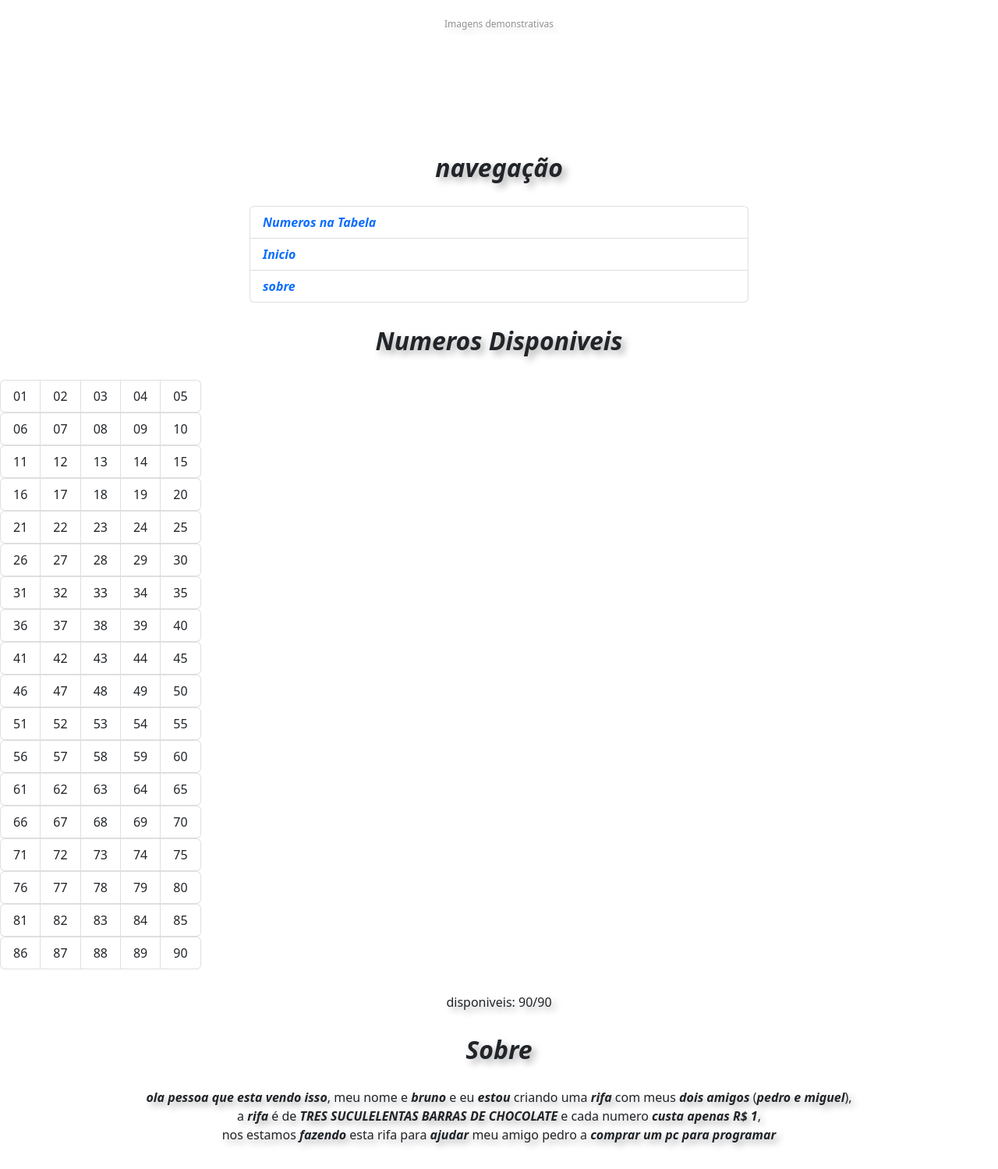
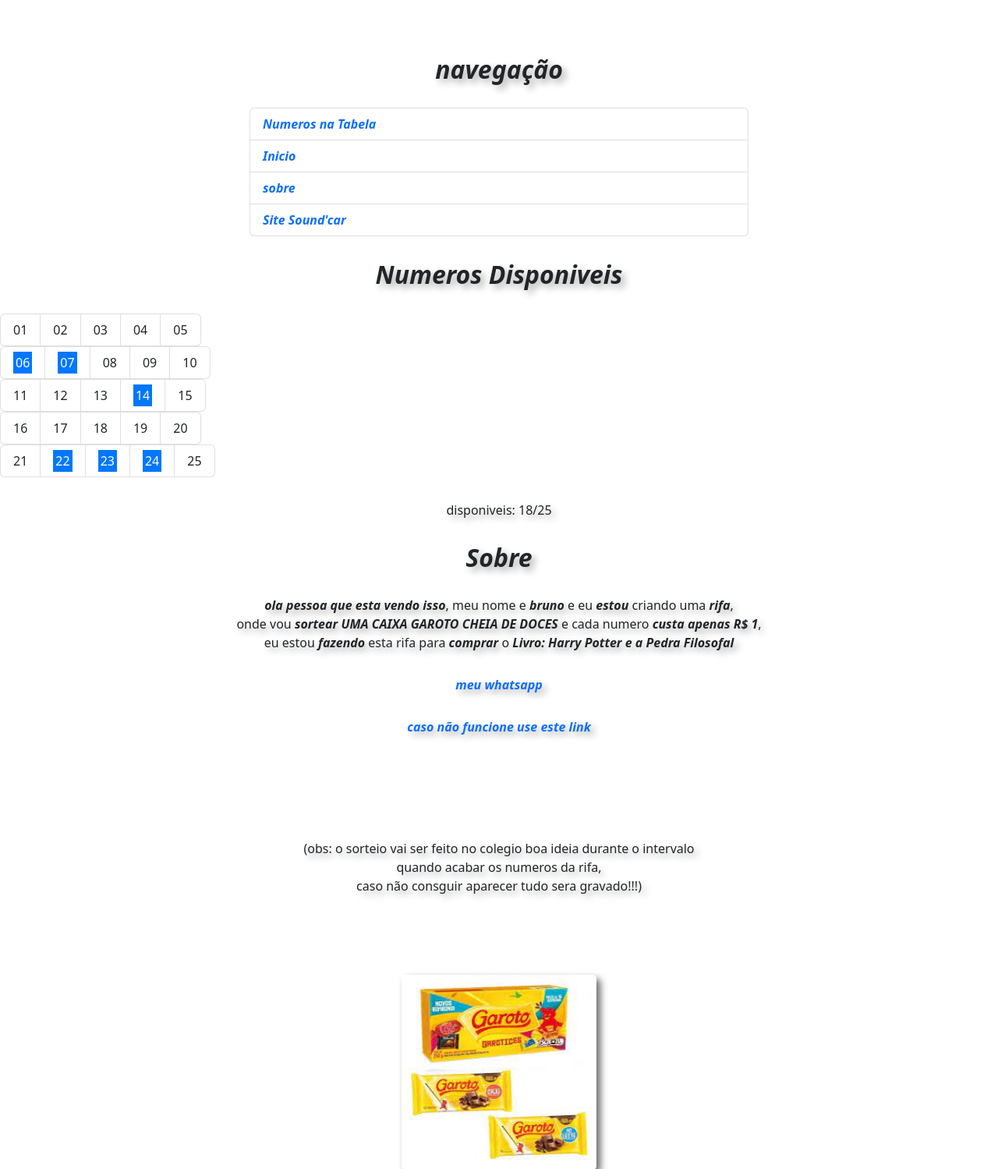
Before and after one commit to Brunin13/Brunin13.github.io, a PHP site: the page made by rifa site/index.html in a window 1280 px wide. Shown: the part 56-1555 px from the top of the page at 78% size. Run offline with PHP 8.4, Linux system fonts and the light colour scheme; some libraries are stand-ins or nearby versions.

Commit message:
Add files via upload

```diff
--- a/rifa site/index.html
+++ b/rifa site/index.html
@@ -11,11 +11,9 @@
         crossorigin="anonymous"
       />
       <link rel="stylesheet" href="style.css" />
-      <link rel="apple-touch-icon" href="img/favicon.png" />
-      <p id="mini">Imagens demonstrativas</p>
+      <link rel="shortcut icon" href="img/favicon-32x32.png" type="image/x-icon" />
+      <link rel="apple-touch-icon" href="img/apple-touch-icon.png" />
 
-      <link rel="shortcut icon" href="img/favicon.ico" type="image/x-icon" />
-      <p id="mini">Imagens demonstrativas</p>
       <title>Rifa BMP</title>
     </li>
   </head>
@@ -56,16 +54,17 @@
 
     <h2 id="navegar">navegação</h2>
     <ul class="list-group m-auto col-6">
-      <li class="list-group-item" title="nenhum dono">
+      <li class="list-group-item">
         <a href="#numeros-tabela">Numeros na Tabela</a>
       </li>
 
-      <li class="list-group-item" title="nenhum dono"><a href="#home">Inicio</a></li>
-      <li class="list-group-item" title="nenhum dono"><a href="#sobre">sobre</a></li>
+      <li class="list-group-item"><a href="#home">Inicio</a></li>
+      <li class="list-group-item" ><a href="#sobre">sobre</a></li>
+      <li class="list-group-item"><a href="https://soundcarpa.000webhostapp.com/" target="_blank"  title="Sound'car website">Site Sound'car</a></li>
     </ul>
 
     <h2 id="numeros-tabela">Numeros Disponiveis</h2>
-    <div id="numeros-div">
+    <div id="numeros-div" style="margin: auto;">
       <ul class="list-group list-group-horizontal">
         <li class="list-group-item" title="nenhum dono">01</li>
 
@@ -75,8 +74,8 @@
       <li class="list-group-item" title="nenhum dono">05</li>
       </ul>
       <ul class="list-group list-group-horizontal">
-      <li class="list-group-item" title="nenhum dono">06</li>
-      <li class="list-group-item" title="nenhum dono">07</li>
+      <li class="list-group-item" title="O Cara da tampinha"><mark>06</mark></li>
+      <li class="list-group-item" title="O Cara da tampinha"><mark>07</mark></li>
       <li class="list-group-item" title="nenhum dono">08</li>
       <li class="list-group-item" title="nenhum dono">09</li>
       <li class="list-group-item" title="nenhum dono">10</li>
@@ -84,122 +83,34 @@
       <ul class="list-group list-group-horizontal">
       <li class="list-group-item" title="nenhum dono">11</li>
       <li class="list-group-item" title="nenhum dono">12</li>
-      <li class="list-group-item" title="nenhum dono">13</li>
-      <li class="list-group-item" title="nenhum dono">14</li>
+      <li class="list-group-item" title="fiado">13</li>
+      <li class="list-group-item" title="Pedrin"><mark>14</mark></li>
       <li class="list-group-item" title="nenhum dono">15</li>
       </ul>
       <ul class="list-group list-group-horizontal">
-      <li class="list-group-item" title="nenhum dono">16</li>
+      <li class="list-group-item" title="Cintia">16</li>
       <li class="list-group-item" title="nenhum dono">17</li>
-      <li class="list-group-item" title="nenhum dono">18</li>
+      <li class="list-group-item" title="fiado">18</li>
       <li class="list-group-item" title="nenhum dono">19</li>
       <li class="list-group-item" title="nenhum dono">20</li>
       </ul>
       <ul class="list-group list-group-horizontal">
       <li class="list-group-item" title="nenhum dono">21</li>
-      <li class="list-group-item" title="nenhum dono">22</li>
-      <li class="list-group-item" title="nenhum dono">23</li>
-      <li class="list-group-item" title="nenhum dono">24</li>
+      <li class="list-group-item" title="Samuel Plays"><mark>22</mark></li>
+      <li class="list-group-item" title="Pedrin"><mark>23</mark></li>
+      <li class="list-group-item" title="O Cara da tampinha"><mark>24</mark></li>
       <li class="list-group-item" title="nenhum dono">25</li>
       </ul>
-      <ul class="list-group list-group-horizontal">
-      <li class="list-group-item" title="nenhum dono">26</li>
-      <li class="list-group-item" title="nenhum dono">27</li>
-      <li class="list-group-item" title="nenhum dono">28</li>
-      <li class="list-group-item" title="nenhum dono">29</li>
-      <li class="list-group-item" title="nenhum dono">30</li>
-      </ul>
-      <ul class="list-group list-group-horizontal">
-      <li class="list-group-item" title="nenhum dono">31</li>
-      <li class="list-group-item" title="nenhum dono">32</li>
-      <li class="list-group-item" title="nenhum dono">33</li>
-      <li class="list-group-item" title="nenhum dono">34</li>
-      <li class="list-group-item" title="nenhum dono">35</li>
-      </ul>
-      <ul class="list-group list-group-horizontal">
-      <li class="list-group-item" title="nenhum dono">36</li>
-      <li class="list-group-item" title="nenhum dono">37</li>
-      <li class="list-group-item" title="nenhum dono">38</li>
-      <li class="list-group-item" title="nenhum dono">39</li>
-      <li class="list-group-item" title="nenhum dono">40</li>
-      </ul>
-      <ul class="list-group list-group-horizontal">
-      <li class="list-group-item" title="nenhum dono">41</li>
-      <li class="list-group-item" title="nenhum dono">42</li>
-      <li class="list-group-item" title="nenhum dono">43</li>
-      <li class="list-group-item" title="nenhum dono">44</li>
-      <li class="list-group-item" title="nenhum dono">45</li>
-      </ul>
-      <ul class="list-group list-group-horizontal">
-      <li class="list-group-item" title="nenhum dono">46</li>
-      <li class="list-group-item" title="nenhum dono">47</li>
-      <li class="list-group-item" title="nenhum dono">48</li>
-      <li class="list-group-item" title="nenhum dono">49</li>
-      <li class="list-group-item" title="nenhum dono">50</li>
-      </ul>
-            <ul class="list-group list-group-horizontal">
-      <li class="list-group-item" title="nenhum dono">51</li>
-      <li class="list-group-item" title="nenhum dono">52</li>
-      <li class="list-group-item" title="nenhum dono">53</li>
-      <li class="list-group-item" title="nenhum dono">54</li>
-      <li class="list-group-item" title="nenhum dono">55</li>
-      </ul>
-            <ul class="list-group list-group-horizontal">
-      <li class="list-group-item" title="nenhum dono">56</li>
-      <li class="list-group-item" title="nenhum dono">57</li>
-      <li class="list-group-item" title="nenhum dono">58</li>
-      <li class="list-group-item" title="nenhum dono">59</li>
-      <li class="list-group-item" title="nenhum dono">60</li>
-      </ul>
-            <ul class="list-group list-group-horizontal">
-      <li class="list-group-item" title="nenhum dono">61</li>
-      <li class="list-group-item" title="nenhum dono">62</li>
-      <li class="list-group-item" title="nenhum dono">63</li>
-      <li class="list-group-item" title="nenhum dono">64</li>
-      <li class="list-group-item" title="nenhum dono">65</li>
-      </ul>
-            <ul class="list-group list-group-horizontal">
-      <li class="list-group-item" title="nenhum dono">66</li>
-      <li class="list-group-item" title="nenhum dono">67</li>
-      <li class="list-group-item" title="nenhum dono">68</li>
-      <li class="list-group-item" title="nenhum dono">69</li>
-      <li class="list-group-item" title="nenhum dono">70</li>
-      </ul>
-            <ul class="list-group list-group-horizontal">
-      <li class="list-group-item" title="nenhum dono">71</li>
-      <li class="list-group-item" title="nenhum dono">72</li>
-      <li class="list-group-item" title="nenhum dono">73</li>
-      <li class="list-group-item" title="nenhum dono">74</li>
-      <li class="list-group-item" title="nenhum dono">75</li>
-      </ul>
-            <ul class="list-group list-group-horizontal">
-      <li class="list-group-item" title="nenhum dono">76</li>
-      <li class="list-group-item" title="nenhum dono">77</li>
-      <li class="list-group-item" title="nenhum dono">78</li>
-      <li class="list-group-item" title="nenhum dono">79</li>
-      <li class="list-group-item" title="nenhum dono">80</li>
-      </ul>
-            <ul class="list-group list-group-horizontal">
-      <li class="list-group-item" title="nenhum dono">81</li>
-      <li class="list-group-item" title="nenhum dono">82</li>
-      <li class="list-group-item" title="nenhum dono">83</li>
-      <li class="list-group-item" title="nenhum dono">84</li>
-      <li class="list-group-item" title="nenhum dono">85</li>
-      </ul>
-            <ul class="list-group list-group-horizontal">
-      <li class="list-group-item" title="nenhum dono">86</li>
-      <li class="list-group-item" title="nenhum dono">87</li>
-      <li class="list-group-item" title="nenhum dono">88</li>
-      <li class="list-group-item" title="nenhum dono">89</li>
-      <li class="list-group-item" title="nenhum dono">90</li>
-      </ul>
     </div>
-    <p>disponiveis: 90/90</p>
+    <p>disponiveis: 18/25</p>
 
     <h2 id="sobre">Sobre</h2>
-    <p><strong>ola pessoa que esta vendo isso</strong>, meu nome e  <strong>bruno</strong> e eu <strong>estou</strong> criando uma <strong>rifa</strong> com meus <em>dois amigos</em> (<strong>pedro e miguel</strong>),<br> a <strong>rifa</strong> é de <strong>TRES SUCULELENTAS BARRAS DE CHOCOLATE</strong> e cada numero <strong>custa apenas R$ 1</strong>, <br>nos estamos <strong>fazendo</strong> esta rifa para <strong>ajudar</strong> meu amigo pedro a <strong>comprar um pc para programar</strong></p>
+    <p><strong>ola pessoa que esta vendo isso</strong>, meu nome e  <strong>bruno</strong> e eu <strong>estou</strong> criando uma <strong>rifa</strong>,<br> onde vou <strong>sortear</strong> <strong>UMA CAIXA GAROTO CHEIA DE DOCES</strong> e cada numero <strong>custa apenas R$ 1</strong>, <br>eu estou <strong>fazendo</strong> esta rifa para <strong>comprar</strong> o <strong>Livro: Harry Potter e a Pedra Filosofal</strong></p>
     <p><a href="https://wa.me/+557588111744" target="_blank" rel="external">meu <strong>whatsapp</strong></a></p>
     <p><a href="https://api.whatsapp.com/send/?phone=%2B557588111744&text&type=phone_number&app_absent=0" target="_blank" rel="external">caso não funcione use <strong>este link</strong></a></p>
+    <br>
+    <br><br>
+    <p>(obs: o sorteio vai ser feito no colegio boa ideia durante o intervalo<br> quando acabar os numeros da rifa,<br> caso não consguir aparecer tudo sera gravado!!!)</p>
     <br><br><br>
 
       <img src="img/c3.jpg" class="d-block w-100">
--- a/rifa site/style.css
+++ b/rifa site/style.css
@@ -37,3 +37,8 @@ a:hover,strong:hover,h2:hover,em:hover,u:hover {
   font-size: 12px;
   opacity: 0.5;
 }
+
+mark {
+  background-color: rgb(0, 119, 255);
+  color: white;
+}
```
Also changed, not shown: rifa site/img/android-chrome-192x192.png (added), rifa site/img/android-chrome-512x512.png (added), rifa site/img/apple-touch-icon.png (added), rifa site/img/coin.ico (added), rifa site/img/coin.jpg (added), rifa site/img/favicon-16x16.png (added), rifa site/img/favicon-32x32.png (added).
